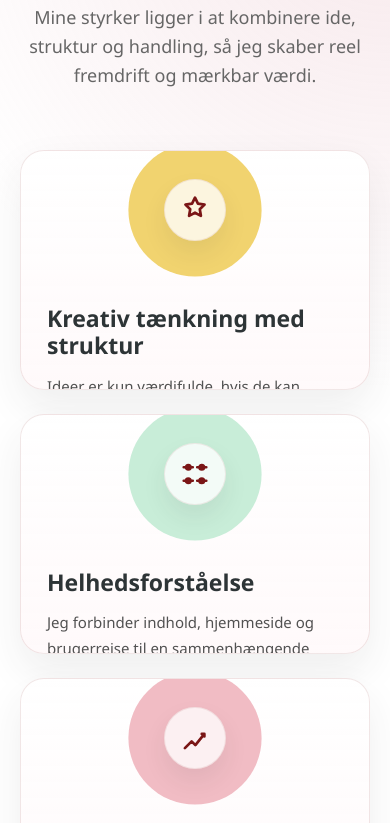
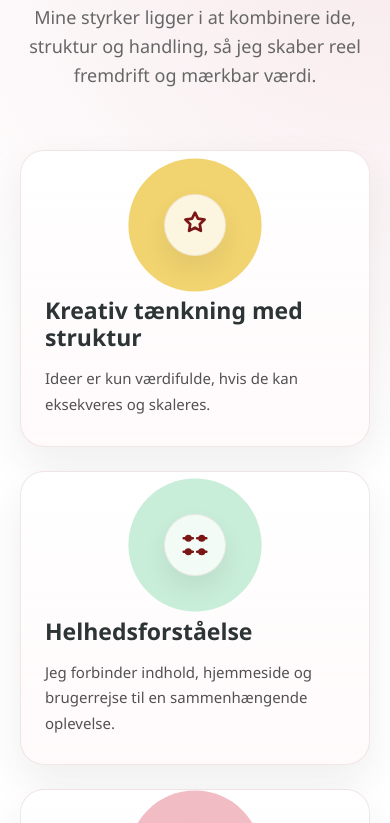
Before and after one commit to B3rginator/Portfolio, a plain HTML site: page index.html in a window 390 px wide. Shown: the part 2253-3076 px from the top of the page. Drawn offline with Linux system fonts and the light colour scheme.

Commit message:
style: update bring-card min-height and add bring-card-content styles for improved layout

```diff
--- a/css/responsive.css
+++ b/css/responsive.css
@@ -462,7 +462,7 @@
     }
 
     .bring-card {
-        min-height: 240px;
+        min-height: auto;
         padding: 28px 24px;
     }
 
@@ -471,9 +471,18 @@
         height: 62px;
     }
 
+    .bring-card-content {
+        position: relative;
+        left: auto;
+        right: auto;
+        top: auto;
+        margin-top: 118px;
+        min-height: 0;
+    }
+
     .bring-card-content p {
         opacity: 1;
-        max-height: 140px;
+        max-height: none;
         transform: translateY(0);
     }
 }
```
